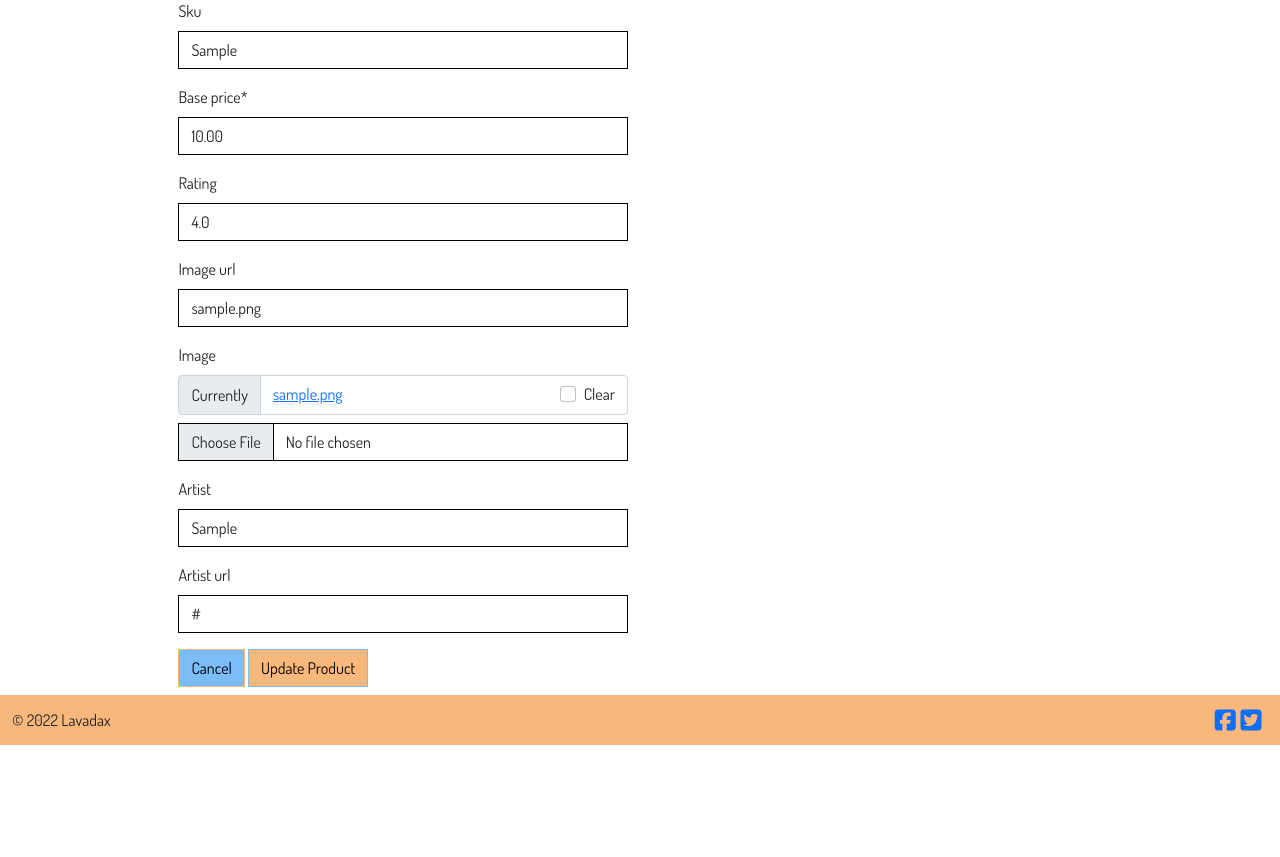
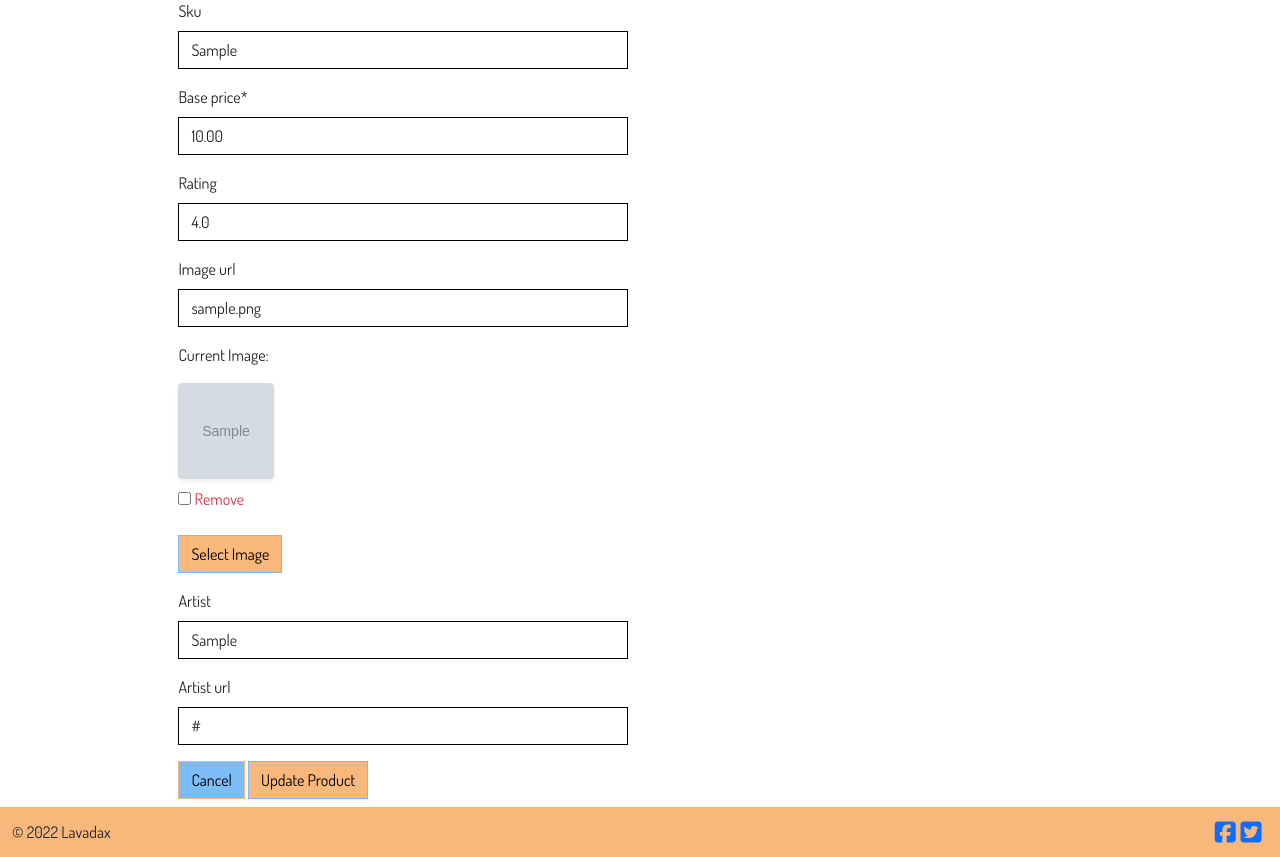
Before and after one commit to Code-Institute-Submissions/lavadax-Madarame-Studio_MayResub, a Django app: page /products/edit/1/ in a window 1280 px wide. Shown: the part 273-1130 px from the top of the page. Before the commit the page ends 1018 px from the top, so only its background shows below. Run offline with Django 3.2, Linux system fonts and the light colour scheme; a user stored in the database is signed in; tables that the repository leaves empty hold one stand-in row (values such as "Sample post"); grey boxes marked "Sample" are stand-in pictures; parts of the project's set-up code (start-up, migrations or seed data) failed here and were passed over; some libraries are stand-ins or nearby versions.

Commit message:
Edit image field in product management

```diff
--- a/products/forms.py
+++ b/products/forms.py
@@ -1,4 +1,5 @@
 from django import forms
+from .widgets import CustomClearableFileInput
 from .models import Product
 
 
@@ -8,6 +9,9 @@ class ProductForm(forms.ModelForm):
         model = Product
         fields = "__all__"
 
+    image = forms.ImageField(label="Image", required=False,
+                             widget=CustomClearableFileInput)
+
     def __init__(self, *args, **kwargs):
         super().__init__(*args, **kwargs)
 
--- /dev/null
+++ b/products/templates/products/custom_widget_templates/custom_clearable_file_input.html
@@ -0,0 +1,17 @@
+{% if widget.is_initial %}
+    <p>{{ widget.initial_text }}:</p>
+    <a href="{{ widget.value.url }}">
+        <img width="96" height="96" class="rounded shadow-sm" src="{{ widget.value.url }}">
+    </a>
+    {% if not widget.required %}
+        <div class="custom-control custom-checkbox mt-2">
+            <input class="custom-control-input" type="checkbox" name="{{ widget.checkbox_name }}" id="{{ widget.checkbox_id }}">
+            <label class="custom-control-label text-danger" for="{{ widget.checkbox_id }}">{{ widget.clear_checkbox_label }}</label>
+        </div>
+    {% endif %}<br>
+    {{ widget.input_text }}
+{% endif %}
+<span class="btn btn-second rounded-0 btn-file">
+    Select Image <input id="new-image" type="{{ widget.type }}" name="{{ widget.name }}"{% include "django/forms/widgets/attrs.html" %}>
+</span>
+<strong><p class="text-danger" id="filename"></p></strong>
--- a/products/templates/products/edit_product.html
+++ b/products/templates/products/edit_product.html
@@ -16,7 +16,13 @@
             <div class="col-12 col-md-6">
                 <form method="POST" action="{% url 'edit_product' product.id %}" class="form mb-2" enctype="multipart/form-data">
                     {% csrf_token %}
-                    {{ form | crispy }}
+                    {% for field in form %}
+                        {% if field.name != 'image' %}
+                            {{ field | as_crispy_field }}
+                        {% else %}
+                            {{ field }}
+                        {% endif %}
+                    {% endfor %}
                     <div class="text-right">
                         <a class="btn btn-main rounded-0" href="{% url 'products' %}">Cancel</a>
                         <button class="btn btn-second rounded-0" type="submit">Update Product</button>
@@ -26,3 +32,13 @@
         </div>
     </div>
 {% endblock %}
+
+{% block postloadjs %}
+    {{ block.super }}
+    <script type="text/javascript">
+        $('#new-image').change(function() {
+            var file = $('#new-image')[0].files[0];
+            $('#filename').text(`Image will be set to: ${file.name}`);
+        });
+    </script>
+{% endblock %}
--- a/static/css/base.css
+++ b/static/css/base.css
@@ -203,6 +203,33 @@ input[name='query']::placeholder {
 	color: #17a2b8; /* text-info */
 }
 
+/* Product Form */
+
+.btn-file {
+    position: relative;
+    overflow: hidden;
+}
+
+.btn-file input[type="file"] {
+    position: absolute;
+    top: 0;
+    right: 0;
+    min-width: 100%;
+    min-height: 100%;
+    opacity: 0;
+    cursor: pointer;
+}
+
+.custom-checkbox .custom-control-label::before {
+    border-radius: 0;
+    border-color: #dc3545;
+}
+
+.custom-checkbox .custom-control-input:checked~.custom-control-label::before {
+    background-color: #dc3545;
+    border-color: #dc3545;
+    border-radius: 0;
+}
 
 /* -------------------------------- Media Queries */
 
```
Also changed, not shown: products/templates/products/add_product.html (+17 -1 lines), products/widgets.py (added, +9 -0 lines).
